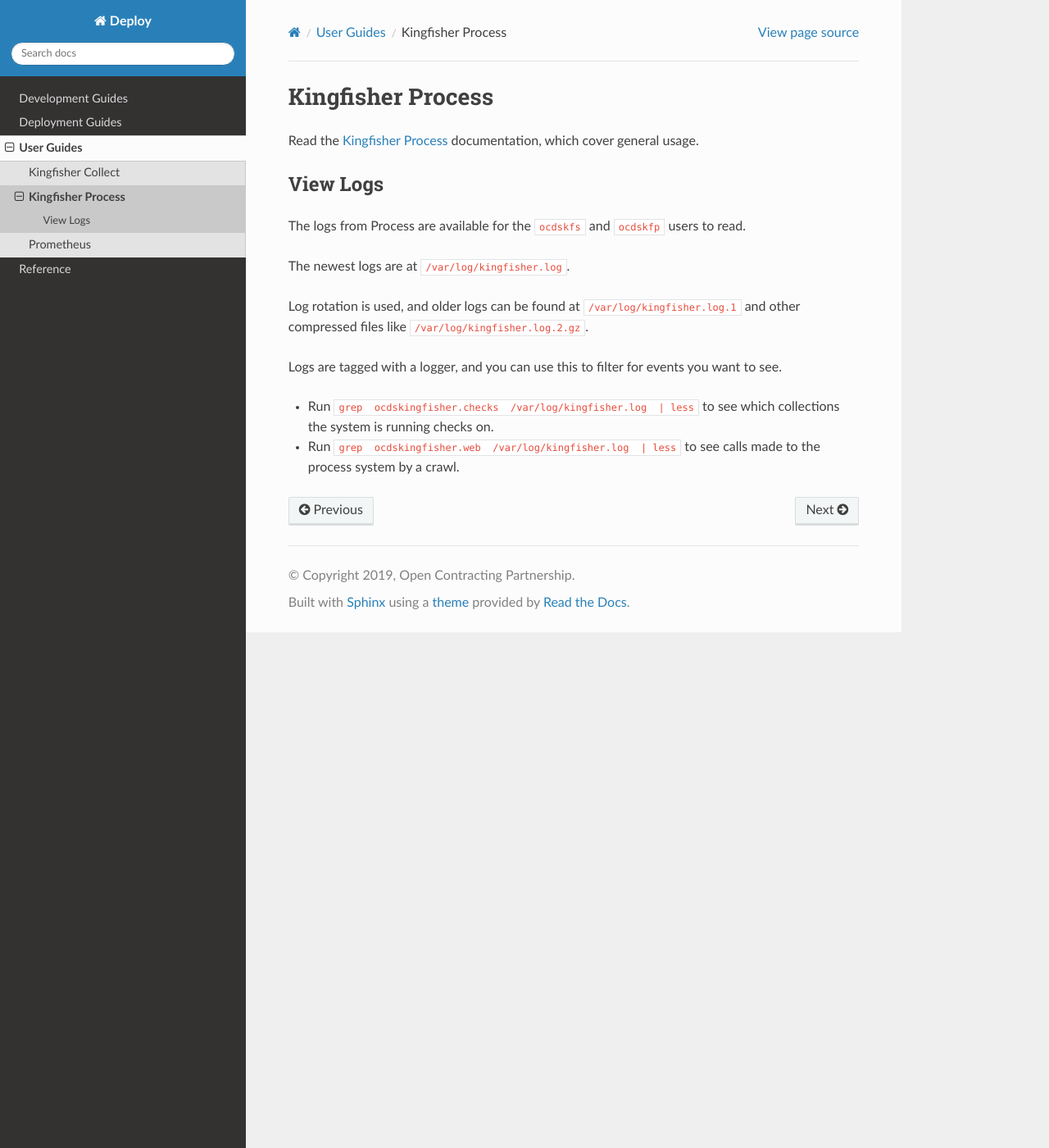
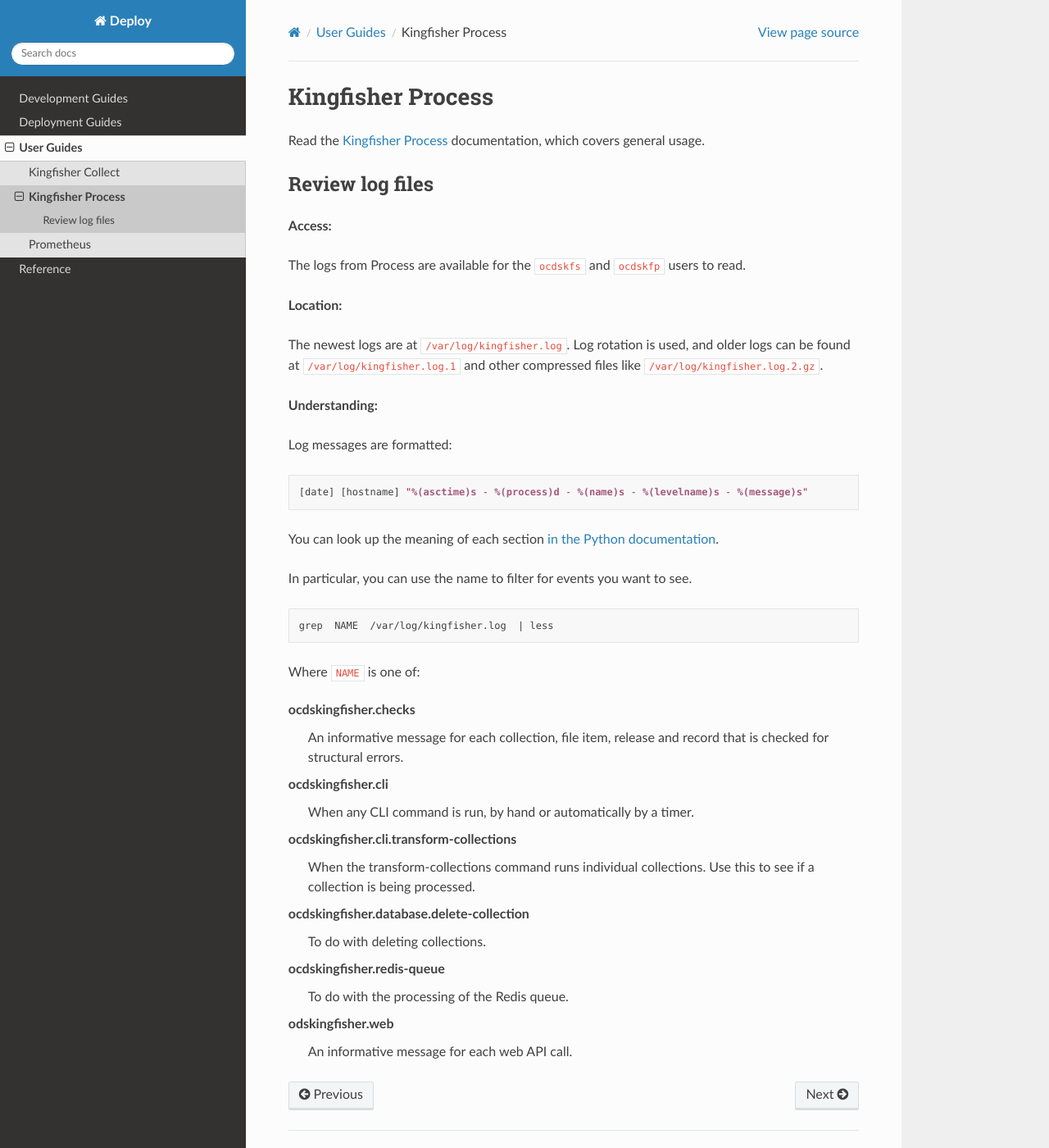
Before and after one commit to open-contracting/deploy, a Sphinx documentation site: the page built from docs/use/kingfisher-process.rst, in a window 1280 px wide and 1400 px high. Shown: the whole window at 82% size. Built offline with Sphinx 7.4.7 and the Read the Docs theme 2.0.0, drawn with Linux system fonts in a browser that asks for light colours.

Commit message:
docs: Allow analysts to see logs
https://github.com/open-contracting/kingfisher-process/issues/277
https://github.com/open-contracting/deploy/pull/136

```diff
--- a/docs/use/kingfisher-process.rst
+++ b/docs/use/kingfisher-process.rst
@@ -1,18 +1,44 @@
 Kingfisher Process
 ==================
 
-Read the `Kingfisher Process <https://kingfisher-process.readthedocs.io/en/latest/>`__ documentation, which cover general usage.
+Read the `Kingfisher Process <https://kingfisher-process.readthedocs.io/en/latest/>`__ documentation, which covers general usage.
 
-View Logs
----------
+Review log files
+----------------
+
+**Access:**
 
 The logs from Process are available for the ``ocdskfs`` and ``ocdskfp`` users to read.
 
-The newest logs are at ``/var/log/kingfisher.log``.
+**Location:**
 
-Log rotation is used, and older logs can be found at ``/var/log/kingfisher.log.1`` and other compressed files like ``/var/log/kingfisher.log.2.gz``.
+The newest logs are at ``/var/log/kingfisher.log``. Log rotation is used, and older logs can be found at ``/var/log/kingfisher.log.1`` and other compressed files like ``/var/log/kingfisher.log.2.gz``.
 
-Logs are tagged with a logger, and you can use this to filter for events you want to see.
+**Understanding:**
 
-* Run ``grep  ocdskingfisher.checks  /var/log/kingfisher.log  | less`` to see which collections the system is running checks on.
-* Run ``grep  ocdskingfisher.web  /var/log/kingfisher.log  | less`` to see calls made to the process system by a crawl.
+Log messages are formatted::
+
+    [date] [hostname] "%(asctime)s - %(process)d - %(name)s - %(levelname)s - %(message)s"
+
+You can look up the meaning of each section `in the Python documentation <https://docs.python.org/3/library/logging.html#logrecord-attributes>`__.
+
+In particular, you can use the name to filter for events you want to see.
+
+.. code-block:: bash
+
+    grep  NAME  /var/log/kingfisher.log  | less
+
+Where ``NAME`` is one of:
+
+ocdskingfisher.checks
+  An informative message for each collection, file item, release and record that is checked for structural errors.
+ocdskingfisher.cli
+  When any CLI command is run, by hand or automatically by a timer.
+ocdskingfisher.cli.transform-collections
+  When the transform-collections command runs individual collections. Use this to see if a collection is being processed.
+ocdskingfisher.database.delete-collection
+  To do with deleting collections.
+ocdskingfisher.redis-queue
+  To do with the processing of the Redis queue.
+odskingfisher.web
+  An informative message for each web API call.
```
